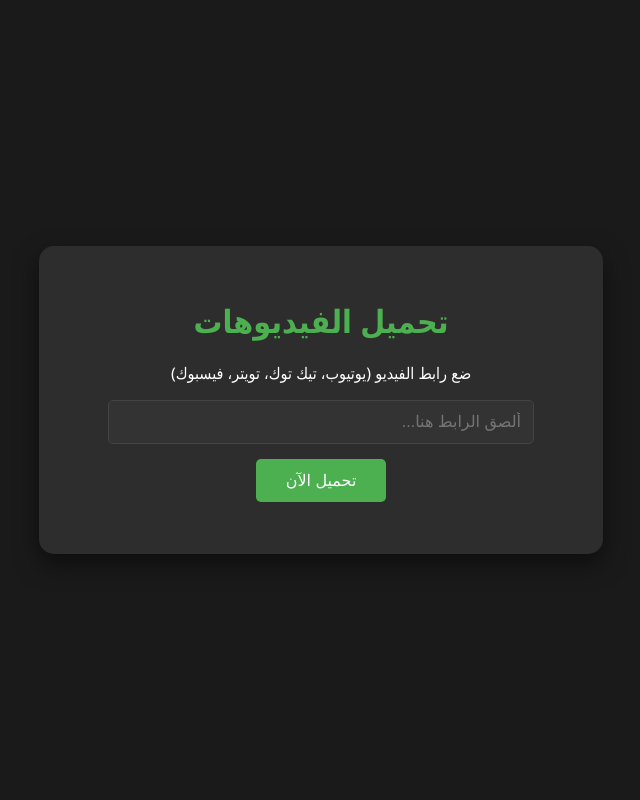
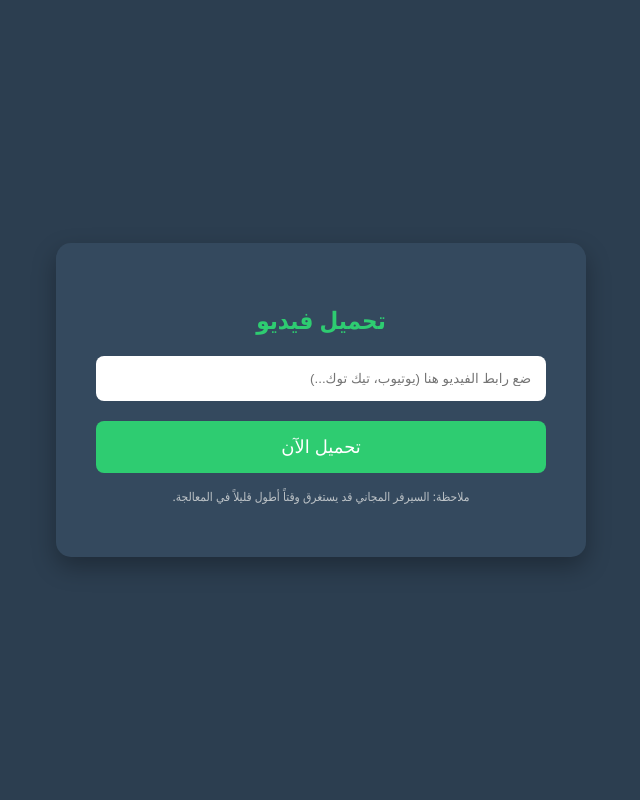
Before and after one commit to husseinalkhalil/my-downloader, a Flask app: page / in a window 1280 px wide. Shown: the whole page, without its empty margins (319-959 px from the left). Run offline with Flask 3, Linux system fonts and the light colour scheme.

Commit message:
Update index.html

```diff
--- a/templates/index.html
+++ b/templates/index.html
@@ -3,11 +3,11 @@
 <head>
     <meta charset="UTF-8">
     <meta name="viewport" content="width=device-width, initial-scale=1.0">
-    <title>محمل الفيديوهات الشامل</title>
+    <title>محمل الفيديوهات السريع</title>
     <style>
         body {
             font-family: 'Segoe UI', Tahoma, Geneva, Verdana, sans-serif;
-            background-color: #1a1a1a;
+            background-color: #2c3e50;
             color: white;
             display: flex;
             justify-content: center;
@@ -15,106 +15,50 @@
             height: 100vh;
             margin: 0;
         }
-        .container {
-            background-color: #2d2d2d;
-            padding: 2rem;
+        .box {
+            background-color: #34495e;
+            padding: 40px;
             border-radius: 15px;
-            box-shadow: 0 10px 25px rgba(0,0,0,0.5);
+            box-shadow: 0 10px 25px rgba(0,0,0,0.3);
             text-align: center;
             width: 90%;
-            max-width: 500px;
+            max-width: 450px;
         }
-        h1 { margin-bottom: 20px; color: #4CAF50; }
-        input[type="text"] {
-            width: 80%;
-            padding: 12px;
-            border-radius: 5px;
-            border: 1px solid #444;
-            background-color: #333;
-            color: white;
-            margin-bottom: 15px;
-            font-size: 16px;
+        h2 { margin-bottom: 20px; color: #2ecc71; }
+        input {
+            width: 100%;
+            padding: 15px;
+            margin-bottom: 20px;
+            border-radius: 8px;
+            border: none;
+            box-sizing: border-box; /* مهم جداً لضبط الحجم */
         }
         button {
-            background-color: #4CAF50;
+            width: 100%;
+            padding: 15px;
+            background-color: #2ecc71;
             color: white;
             border: none;
-            padding: 12px 30px;
-            border-radius: 5px;
+            border-radius: 8px;
+            font-size: 18px;
             cursor: pointer;
-            font-size: 16px;
             transition: 0.3s;
         }
-        button:hover { background-color: #45a049; }
-        #status { margin-top: 20px; font-size: 14px; }
-        .loader {
-            border: 4px solid #f3f3f3;
-            border-top: 4px solid #4CAF50;
-            border-radius: 50%;
-            width: 30px;
-            height: 30px;
-            animation: spin 1s linear infinite;
-            margin: 10px auto;
-            display: none;
-        }
-        @keyframes spin { 0% { transform: rotate(0deg); } 100% { transform: rotate(360deg); } }
+        button:hover { background-color: #27ae60; }
+        .hint { margin-top: 15px; font-size: 12px; color: #bdc3c7; }
     </style>
 </head>
 <body>
 
-<div class="container">
-    <h1>تحميل الفيديوهات</h1>
-    <p>ضع رابط الفيديو (يوتيوب، تيك توك، تويتر، فيسبوك)</p>
-    <input type="text" id="videoLink" placeholder="ألصق الرابط هنا...">
-    <br>
-    <button onclick="downloadVideo()">تحميل الآن</button>
-
-    <div id="loader" class="loader"></div>
-    <div id="status"></div>
-</div>
-
-<script>
-    async function downloadVideo() {
-        const link = document.getElementById('videoLink').value;
-        const statusDiv = document.getElementById('status');
-        const loader = document.getElementById('loader');
-
-        if (!link) {
-            statusDiv.textContent = "الرجاء إدخال رابط صحيح!";
-            statusDiv.style.color = "red";
-            return;
-        }
-
-        // بدء التحميل
-        statusDiv.textContent = "جاري المعالجة والتحميل... يرجى الانتظار";
-        statusDiv.style.color = "#ccc";
-        loader.style.display = "block";
-
-        try {
-            // إرسال الطلب إلى خادم بايثون المحلي
-            const response = await fetch('http://127.0.0.1:5000/download', {
-                method: 'POST',
-                headers: { 'Content-Type': 'application/json' },
-                body: JSON.stringify({ url: link })
-            });
-
-            const data = await response.json();
-
-            loader.style.display = "none";
-            if (response.ok) {
-                statusDiv.innerHTML = `✅ تم التحميل بنجاح!<br>تم حفظ الفيديو باسم: <b>${data.title}</b>`;
-                statusDiv.style.color = "#4CAF50";
-            } else {
-                statusDiv.textContent = "خطأ: " + data.error;
-                statusDiv.style.color = "red";
-            }
-        } catch (error) {
-            loader.style.display = "none";
-            statusDiv.textContent = "حدث خطأ في الاتصال بالخادم. تأكد أن ملف Python يعمل.";
-            statusDiv.style.color = "red";
-        }
-    }
-</script>
+    <div class="box">
+        <h2>تحميل فيديو</h2>
+        <!-- هذا هو السطر المهم الذي تم تغييره ليعمل مع السيرفر -->
+        <form action="/download" method="POST">
+            <input type="text" name="url" placeholder="ضع رابط الفيديو هنا (يوتيوب، تيك توك...)" required>
+            <button type="submit" onclick="this.innerText='جاري التحميل... (قد يستغرق دقيقة)';">تحميل الآن</button>
+        </form>
+        <p class="hint">ملاحظة: السيرفر المجاني قد يستغرق وقتاً أطول قليلاً في المعالجة.</p>
+    </div>
 
 </body>
 </html>
```
